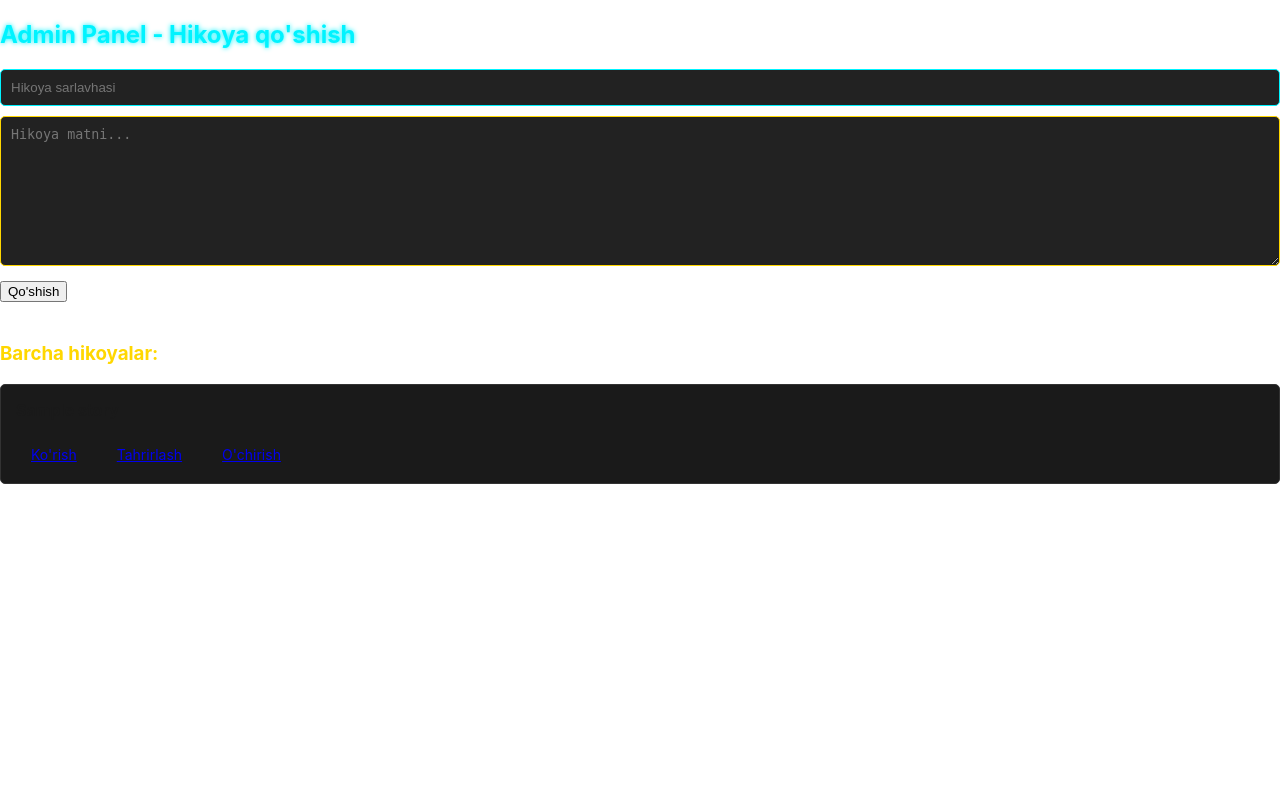
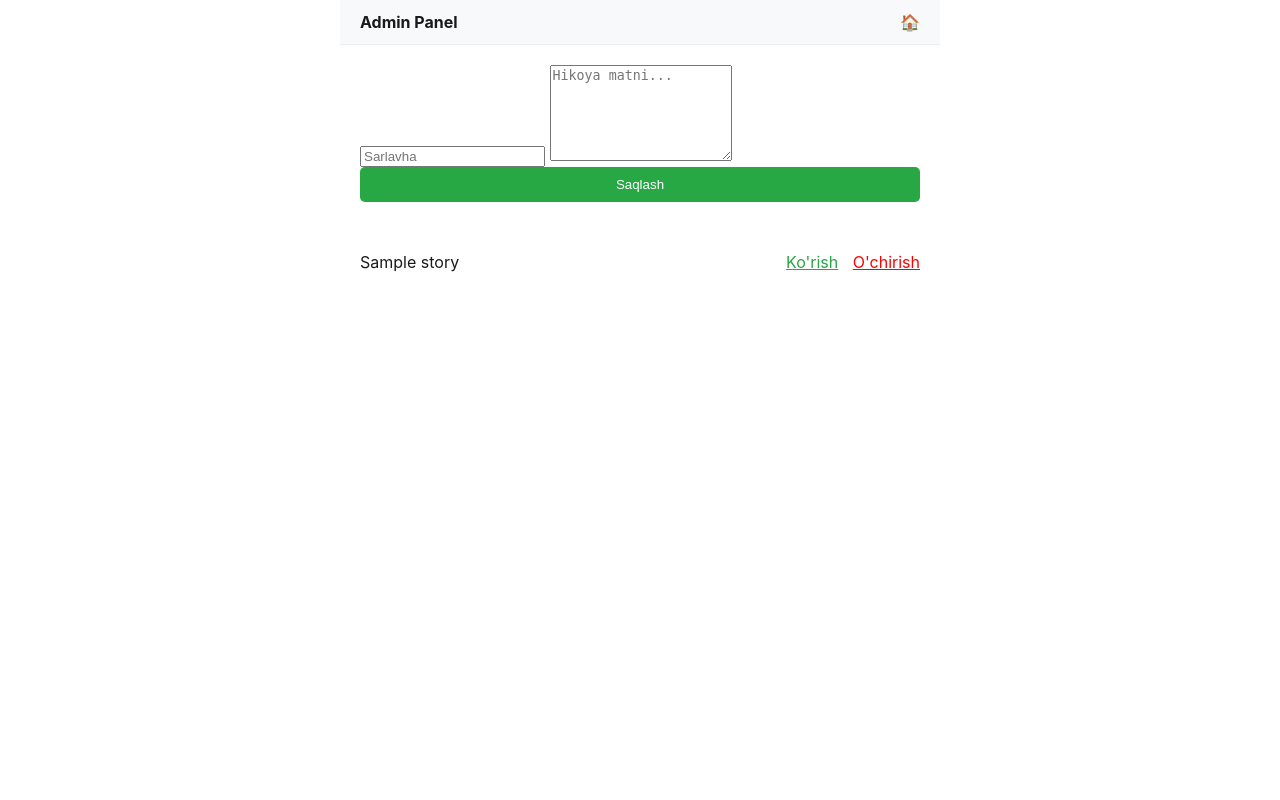
Before and after one commit to qobilshokirov2012-hash/AnICen2, a Flask app: page /admin in a window 1280 px wide. Run offline with Flask 3, Linux system fonts and the light colour scheme; a database or web service that is not in the repository returns one stand-in record (values such as "Sample title").

Commit message:
Update admin.html

```diff
--- a/templates/admin.html
+++ b/templates/admin.html
@@ -2,31 +2,36 @@
 <html lang="uz">
 <head>
     <meta charset="UTF-8">
+    <meta name="viewport" content="width=device-width, initial-scale=1.0">
     <title>Admin Panel</title>
-    <link rel="stylesheet" href="{{ url_for('static', filename='style.css') }}">
+    <link rel="stylesheet" href="{{ url_for('static', filename='style.css') }}?v=2.0">
 </head>
 <body>
-    <div class="story-container">
-        <h2 style="color: #00f3ff; text-shadow: 0 0 5px #00f3ff;">Admin Panel - Hikoya qo'shish</h2>
-        <form method="POST">
-            <input type="text" name="title" placeholder="Hikoya sarlavhasi" required style="width: 100%; box-sizing: border-box; padding: 10px; margin-bottom: 10px; background: #222; border: 1px solid #00f3ff; color: white; border-radius: 5px;">
-            <textarea name="content" placeholder="Hikoya matni..." required style="width: 100%; box-sizing: border-box; height: 150px; padding: 10px; margin-bottom: 10px; background: #222; border: 1px solid #ffd700; color: white; border-radius: 5px;"></textarea>
-            <button type="submit" class="btn-neon-blue">Qo'shish</button>
-        </form>
+    <div class="app-container">
+        <header>
+            <strong>Admin Panel</strong>
+            <a href="/" style="text-decoration: none;">🏠</a>
+        </header>
 
-        <h3 style="margin-top: 40px; color: #ffd700;">Barcha hikoyalar:</h3>
-        {% for story in stories %}
-            <div style="border: 1px solid #333; background: #1a1a1a; padding: 15px; margin-bottom: 15px; border-radius: 5px;">
-                <h4 style="margin-top: 0;">{{ story.title }}</h4>
-                <div style="display: flex; gap: 10px; flex-wrap: wrap;">
-                    <a href="/story/{{ story['_id'] }}" class="btn-neon-blue" target="_blank" style="padding: 5px 15px; font-size: 14px;">Ko'rish</a>
-                    <a href="/edit/{{ story['_id'] }}" class="btn-neon-yellow" style="padding: 5px 15px; font-size: 14px;">Tahrirlash</a>
-                    <a href="/delete/{{ story['_id'] }}" class="btn-neon-red" style="padding: 5px 15px; font-size: 14px;" onclick="return confirm('Rostdan ham o\'chirmoqchimisiz?');">O'chirish</a>
+        <div class="content">
+            <form method="POST" class="admin-form">
+                <input type="text" name="title" placeholder="Sarlavha" required>
+                <textarea name="content" placeholder="Hikoya matni..." rows="6" required></textarea>
+                <button type="submit" style="background: var(--accent); color: white; border: none; padding: 10px; width: 100%; border-radius: 5px;">Saqlash</button>
+            </form>
+
+            <hr style="border: 0; border-top: 1px solid var(--border); margin: 20px 0;">
+
+            {% for s in stories %}
+            <div style="border-bottom: 1px solid var(--border); padding: 10px 0; display: flex; justify-content: space-between;">
+                <span>{{ s.title }}</span>
+                <div>
+                    <a href="/story/{{ s['_id'] }}" style="color: var(--accent); margin-right: 10px;">Ko'rish</a>
+                    <a href="/delete/{{ s['_id'] }}" style="color: red;">O'chirish</a>
                 </div>
             </div>
-        {% else %}
-            <p style="color: #888;">Hozircha hikoyalar yo'q.</p>
-        {% endfor %}
+            {% endfor %}
+        </div>
     </div>
 </body>
 </html>
```
